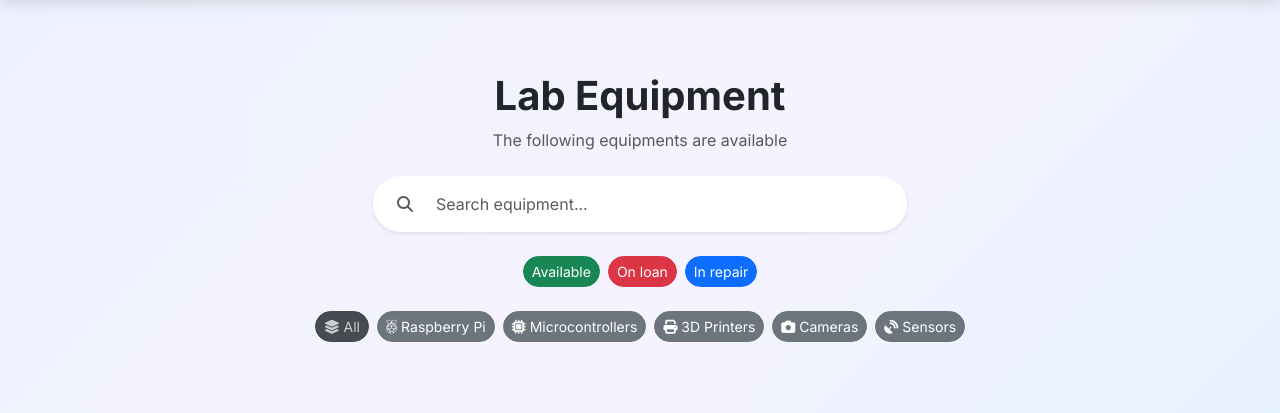
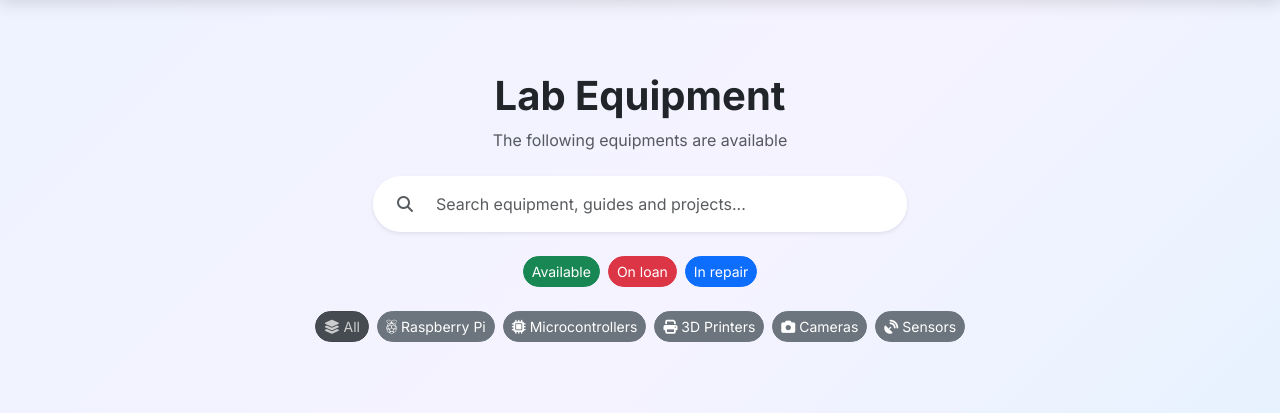
Before and after one commit to rebahama/lab-equip, a Django app: page /showall in a window 1280 px wide. Shown: the part 64-477 px from the top of the page. Run offline with Django 5.2, Linux system fonts and the light colour scheme; the visitor is signed in with stand-in values (Sample User, id 1); data that the repository does not hold is empty; some libraries are stand-ins or nearby versions.

Commit message:
expand serach to include guides and projects

```diff
--- a/equipment/views.py
+++ b/equipment/views.py
@@ -82,7 +82,7 @@ class ViewAllStudent(LoginRequiredMixin, TemplateView):
 
         equipment = Equipment.objects.filter(
         status__in=["available", "on_loan", "in_repair","out_of_service"]
-        ).order_by("-created_at")
+        ).distinct()
 
         if query:
             equipment = equipment.filter(
@@ -90,6 +90,9 @@ class ViewAllStudent(LoginRequiredMixin, TemplateView):
                 | Q(serial_number__icontains=query)
                 | Q(equipment_type__name__icontains=query)
                 | Q(equipment_type__category__name__icontains=query)
+                | Q(equipment_type__equipmentguide__title__icontains=query)
+                | Q(equipment_type__category__name__icontains=query)
+                | Q(projects__title__icontains=query)
             )
 
         if equipment_type:
@@ -100,6 +103,7 @@ class ViewAllStudent(LoginRequiredMixin, TemplateView):
 
         if category:
             equipment = equipment.filter(equipment_type__category__name=category)
+
 
         context["equipment"] = equipment
 
--- a/templates/webpage/forms/search_all_form.html
+++ b/templates/webpage/forms/search_all_form.html
@@ -5,7 +5,7 @@
                 <span class="input-group-text bg-white border-0 ps-4">
                     <i class="fa-solid fa-magnifying-glass text-muted"></i>
                 </span>
-                <input type="text" name="q" class="form-control border-0 py-3" placeholder="Search equipment..."
+                <input type="text" name="q" class="form-control border-0 py-3" placeholder="Search equipment, guides and projects..."
                     value="{{ request.GET.q }}">
             </div>
         </form>
```
